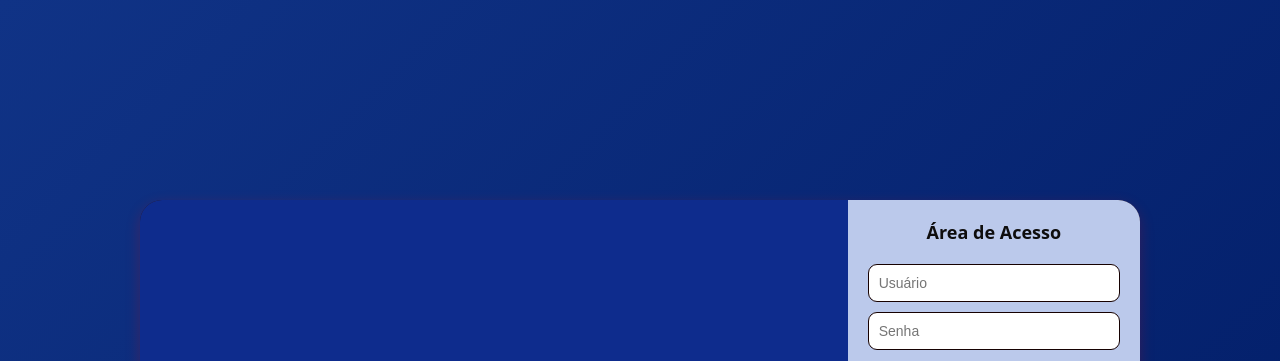
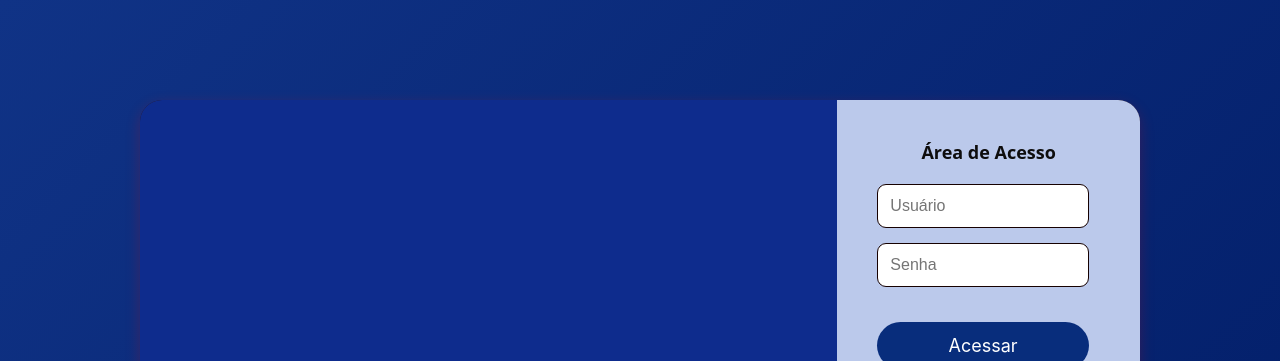
Before and after one commit to Erickkaikd/Calendario, a plain HTML site: page Agendamento.html in a window 1280 px wide. Shown: the top 361 px of the page. Drawn offline with Linux system fonts and the light colour scheme.

Commit message:
aprimoramento css

```diff
--- a/estilo2.css
+++ b/estilo2.css
@@ -23,8 +23,10 @@ body {
     overflow: hidden;
     box-shadow: 0 5px 15px #f7000033;
     width: 1000px;
-    height: 400px;
+    height: auto;
+    min-height: 600px; /* Altura mínima */
     max-width: 100%;
+    margin: 20px;
 }
 
 
@@ -58,12 +60,12 @@ body {
 /*Estilo lado direito*/
 .login {
     background: #bbc9eb;
-    padding: 20px;
+    padding: 40px;
     display: flex;
     flex-direction: column;
     width: 450px;
+    align-items: center; /* Centraliza os elementos */
 }
-
 /*Texto área de acesso*/
 .login h2 {
     color: rgb(14, 13, 13);
@@ -75,27 +77,34 @@ body {
 
 /*Parte do acesso*/
 .login input {
-   width: 100%;
-  padding: 10px;
-  margin-bottom: 10px;
-  border: 1px solid #160101;
-  border-radius: 9px;
-  outline: none;
-  font-size: 14px;
-  font-family:  Arial, Helvetica, sans-serif;
+    width: 95%; /* Ajusta a largura */
+    padding: 12px;
+    margin-bottom: 15px;
+    border: 1px solid #160101;
+    border-radius: 9px;
+    outline: none;
+    font-size: 16px;
+    font-family: Arial, Helvetica, sans-serif;
+    transition: all 0.3s ease-in-out;
+}
+
+/*Animação input ao clicar*/
+.login input:focus {
+    border-color: #002b5e;
+    box-shadow: 0 0 5px rgba(0, 43, 94, 0.5);
 }
 
 /*Botao acessar*/
 .login button {
     background: #082d7c;
     color: white;
-    padding: 10px;
-    width: 100%;
+    padding: 13px;
+    width: 95%;
     border: none;
     border-radius: 40px;
     cursor: pointer;
-    font-size: 16px;
-    margin-top: 140px;
+    font-size: 18px;
+    margin-top: 20px;
 
 /*Animação botão login*/
 }
@@ -117,7 +126,7 @@ body {
     font-family: Arial, sans-serif;
     background-color: #002b5e;
     color: #333;
-    margin: 0;
+    margin: 0px;
     padding: 0;
     display: flex;
     justify-content: center;
@@ -128,11 +137,15 @@ body {
 /* Container Principal */
 #schedule-page {
     background: #f9f9f9;
-    padding: 30px;
+    padding: 50px;
     border-radius: 10px;
     box-shadow: 0 4px 10px rgba(0, 0, 0, 0.2);
-    max-width: 600px;
+    max-width: 800px; /* Aumentado de 600px para 800px */
     width: 100%;
+    height: auto; /* Altura automática baseada no conteúdo */
+    min-height: 600px; /* Altura mínima */
+    margin: 40px auto; /* Margem superior e inferior aumentada */
+    overflow-y: auto; /* Adiciona barra de rolagem vertical se necessário */
 }
 
 /* Cabeçalhos */
@@ -185,7 +198,6 @@ select[multiple] {
     border: none;
     border-radius: 5px;
     cursor: pointer;
-    transition: background 0.3s;
 }
 
 /* animação botão agendar */
```
